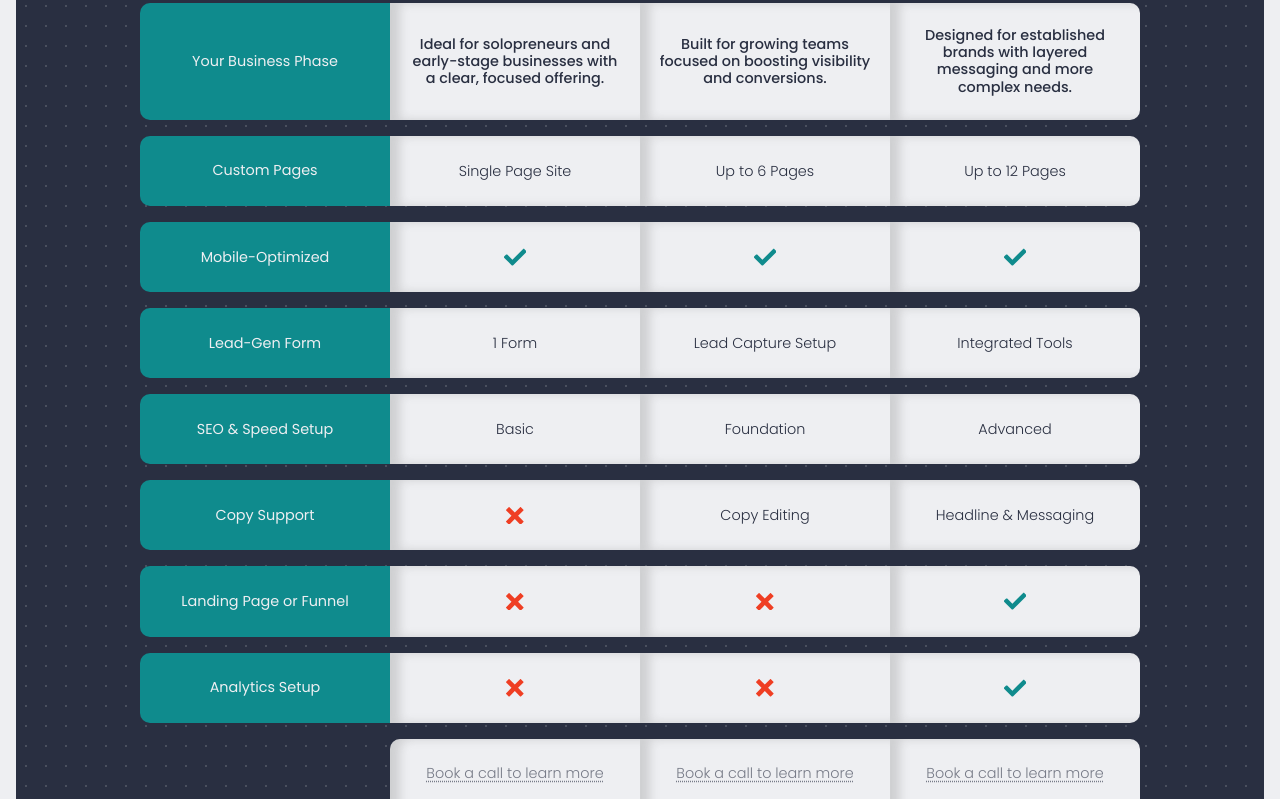
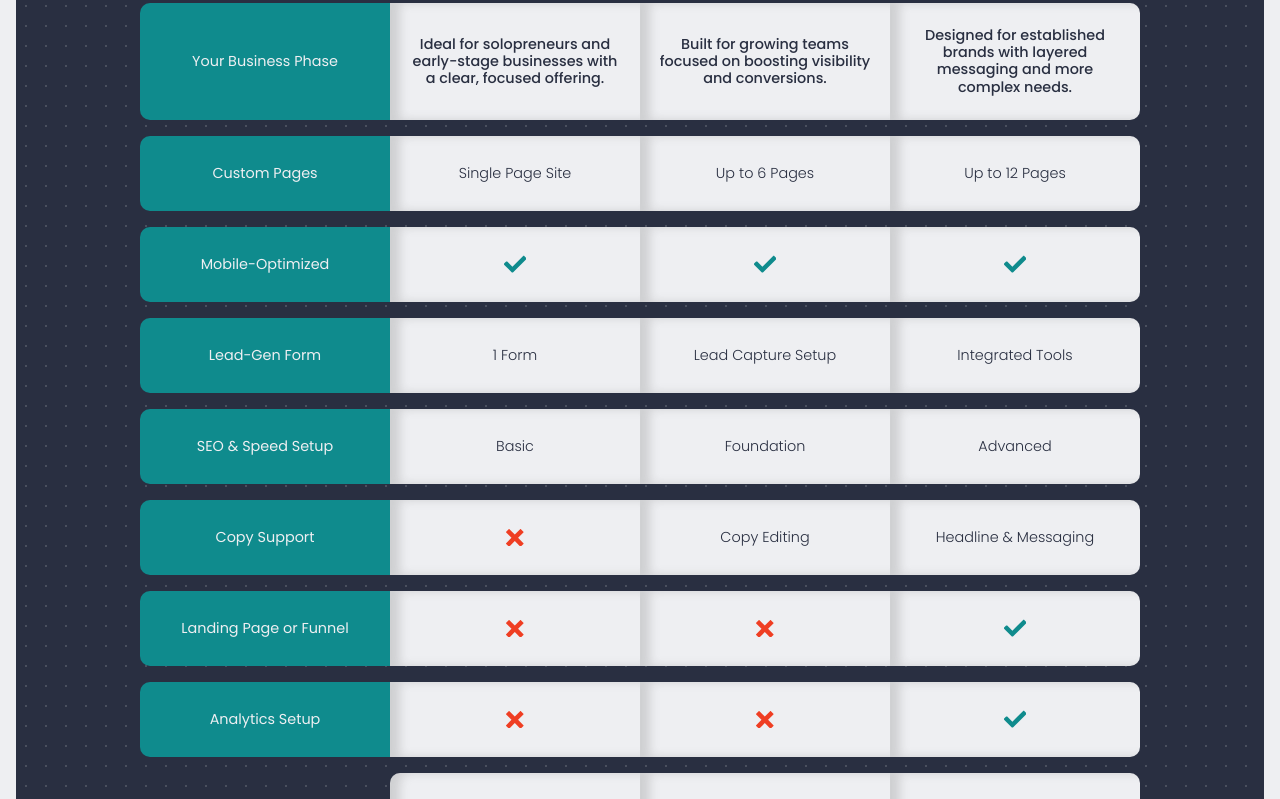
Before and after one commit to dinardavis/golbi, a React (Create React App) app in the folder client/: page / in a window 1280 px wide. Shown: the part 5740-6539 px from the top of the page. Built offline with nearby package versions, Linux system fonts and the light colour scheme.

Commit message:
Update pricing grid styling

```diff
--- a/client/src/assets/css/style.css
+++ b/client/src/assets/css/style.css
@@ -1430,6 +1430,7 @@ body {
   justify-content: center;
   align-items: center;
   width: 100%;
+  min-height: 75px;
   padding: 1.5rem 1rem;
   color: var(--background-dark);
   font-size: 0.9rem;
@@ -1565,7 +1566,7 @@ body {
   justify-content: center;
   align-items: center;
   width: 100%;
-  height: 80px;
+  height: 75px;
   padding: 1.5rem 1rem;
   color: var(--background-dark);
   font-size: 0.9rem;
```
